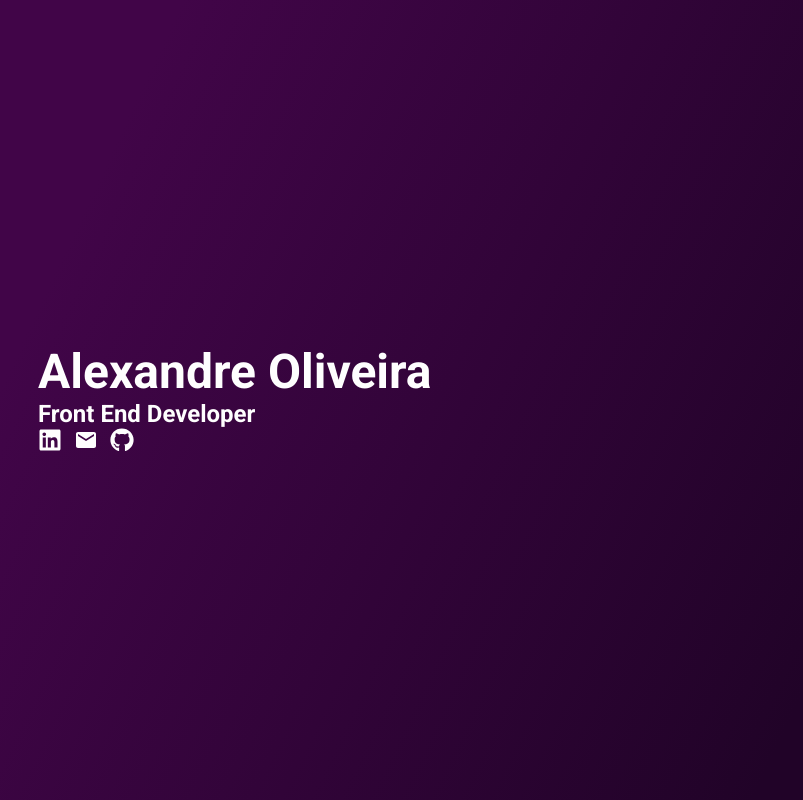
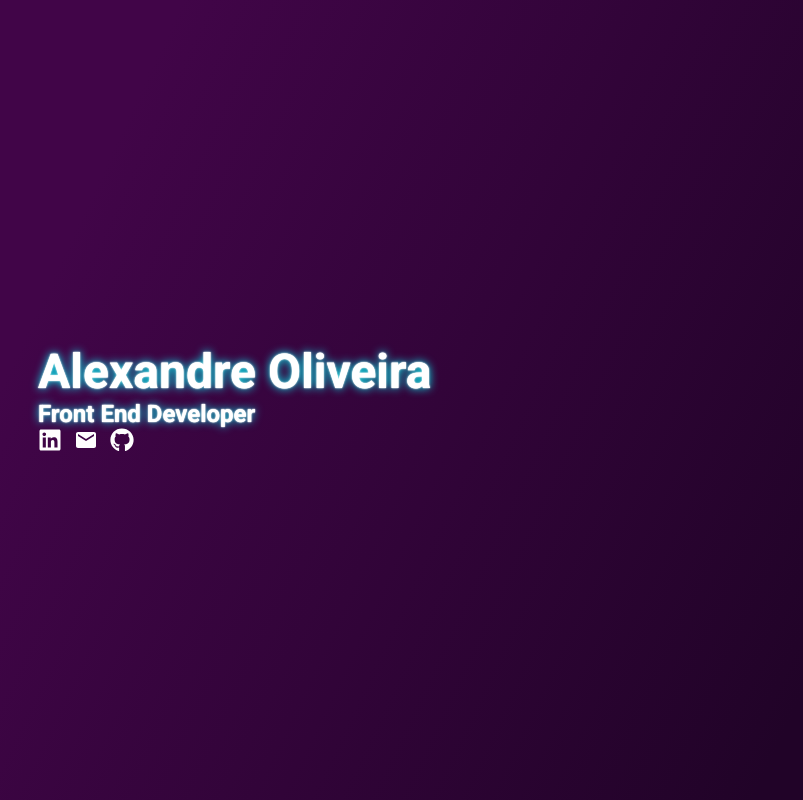
Before and after one commit to aleoof/aleoof.github.io, a SvelteKit app: page / in a window 1280 px wide. Shown: the whole page, without its empty margins (154-957 px from the left). Built offline with nearby package versions, Linux system fonts and the light colour scheme.

Commit message:
neon effect title

```diff
--- a/src/layout/Home/index.svelte
+++ b/src/layout/Home/index.svelte
@@ -12,8 +12,8 @@
 <div class="content">
 <div class="container" >
 
-    <h1 class="title">Alexandre Oliveira</h1>
-    <h2 class="subtitle">Front End Developer</h2>
+    <h1 class="title neon">Alexandre Oliveira</h1>
+    <h2 class="subtitle neon">Front End Developer</h2>
     <div class="media">
       {#each socialList as social}
       <a href={social.link} target="_blank">
--- a/src/layout/Home/style.css
+++ b/src/layout/Home/style.css
@@ -1,6 +1,7 @@
 .title {
   font-size: 48px;
   line-height: 56px;
+  filter: blur(0.007em);
 }
 
 
@@ -30,6 +31,56 @@
   height: 100%;
 }
 
+.neon {
+  color: #fff;
+  text-shadow:
+    0 0 1px #fff,
+    0 0 2px #fff,
+    0 0 10px #0ff;
+  animation: blink linear 2s;
+}
+
+@keyframes blink {
+  78% {
+    color: inherit;
+    text-shadow: inherit;
+  }
+
+  79% {
+    color: #333;
+  }
+
+  80% {
+
+    text-shadow: none;
+  }
+
+  81% {
+    color: inherit;
+    text-shadow: inherit;
+  }
+
+  82% {
+    color: #333;
+    text-shadow: none;
+  }
+
+  83% {
+    color: inherit;
+    text-shadow: inherit;
+  }
+
+  92% {
+    color: #333;
+    text-shadow: none;
+  }
+
+  92.5% {
+    color: inherit;
+    text-shadow: inherit;
+  }
+}
+
 @media (width < 720px) {
   .container {
     padding: 0 5%;
```
